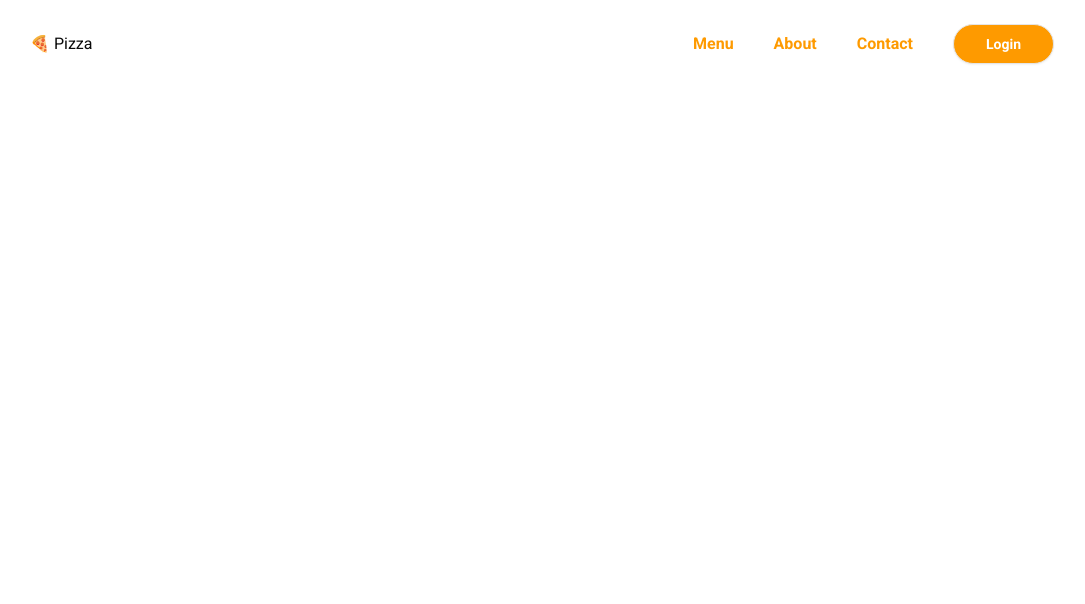
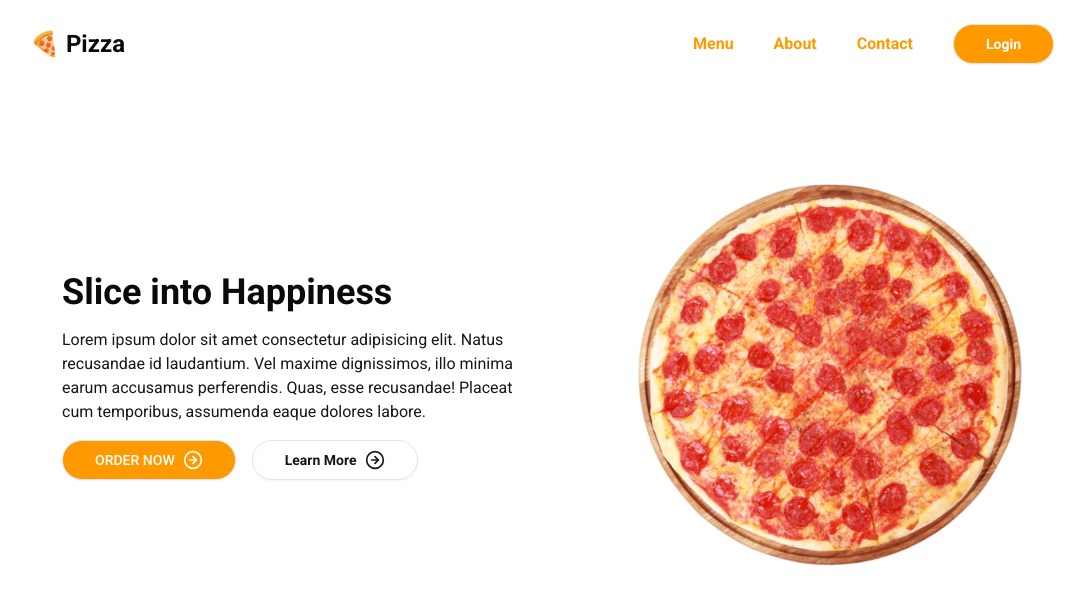
Before and after one commit to HendMohammed90/food-ordring-app, a Next.js app: page / in a window 1280 px wide. Shown: the top 604 px of the page, without its empty margins (98-1183 px from the left). Built offline with nearby package versions, Linux system fonts and the light colour scheme.

Commit message:
create Hero section

```diff
--- /dev/null
+++ b/src/app/_components/Hero.tsx
@@ -0,0 +1,48 @@
+import Link from "@/components/link"
+import { buttonVariants } from "@/components/ui/button"
+import { Routes } from "@/constants/enums"
+import { ArrowRightCircle } from "lucide-react"
+import Image from "next/image"
+
+const Hero = () => {
+    return (
+        <section className="section-gap">
+            <div className="container flex flex-column items-center gap-12 mb-16 justify-between">
+                <div className="md:py-12 w-full md:w-1/2">
+                    <h1 className='text-4xl font-semibold'>Slice into Happiness</h1>
+                    <p className='text-primary my-4'>Lorem ipsum dolor sit amet consectetur adipisicing elit. Natus recusandae id laudantium. Vel maxime dignissimos, illo minima earum accusamus perferendis. Quas, esse recusandae! Placeat cum temporibus, assumenda eaque dolores labore.
+                    </p>
+                    <div className='flex items-center gap-4'>
+                        <Link
+                            href={`/${Routes.MENU}`}
+                            className={`${buttonVariants({
+                                size: 'lg', variant: 'outline'
+                            })} space-x-2 !px-8 !rounded-full uppercase bg-chart-5 text-background hover:text-background hover:bg-chart-1`}
+                        >
+                            Order Now
+                            <ArrowRightCircle
+                                className={`!w-5 !h-5`}
+                            />
+                        </Link>
+                        <Link
+                            href={`/${Routes.ABOUT}`}
+                            className={`${buttonVariants({
+                                size: 'lg', variant: 'outline'
+                            })} space-x-2 !px-8 !rounded-full text-primary hover:bg-chart-5 duration-200 font-semibold  hover:text-background`}
+                        >
+                            Learn More
+                            <ArrowRightCircle
+                                className={`!w-5 !h-5`}
+                            />
+                        </Link>
+                    </div>
+                </div>
+                <div className="relative md:h-[24rem] md:w-[24rem] hidden md:block">
+                    <Image src={"/assets/images/pizza-hero.png"} alt="PizzaImg" fill loading="eager" priority className="object-contain"/>
+                </div>
+            </div>
+        </section >
+    )
+}
+
+export default Hero
--- a/src/app/globals.css
+++ b/src/app/globals.css
@@ -158,4 +158,7 @@
   .container {
     @apply mx-auto px-4 md:px-8 lg:px-16 xl:px-32;
   }
+  .section-gap {
+    @apply my-8 md:my-16;
+  }
 }
--- a/src/app/page.tsx
+++ b/src/app/page.tsx
@@ -1,14 +1,10 @@
-import { Button } from "@/components/ui/button"
+import Hero from "./_components/Hero";
 
 
 export default function Home() {
   return (
     <main className="p-8">
-      {/* <h1 className="text-primary text-4xl font-bold mb-4">Primary color test (should be red)</h1>
-      <p className="text-secondary mb-4">Secondary color test</p>
-      <p className="text-accent mb-4">Accent color test</p>
-      <Button className="bg-primary">Primary Button</Button>
-      <Button className="bg-chart-5 ml-4">Chart-5 Button</Button> */}
+      <Hero />
     </main>
   );
 }
--- a/src/components/header/index.tsx
+++ b/src/components/header/index.tsx
@@ -7,7 +7,7 @@ const Header = () => {
         // <div className='container flex h-16 items-center justify-between '>
         <header className='py-4 md:py-6 flex justify-center'>
             <div className='container flex items-center gap-6 lg:gap-10 justify-between'>
-                <Link href={Routes.ROOT}> 🍕 Pizza</Link>
+                <Link href={Routes.ROOT} className='text-2xl font-bold'> 🍕 Pizza</Link>
                 <Navbar />
             </div>
         </header>
```
Also changed, not shown: public/assets/images/pizza-hero.png (added).
